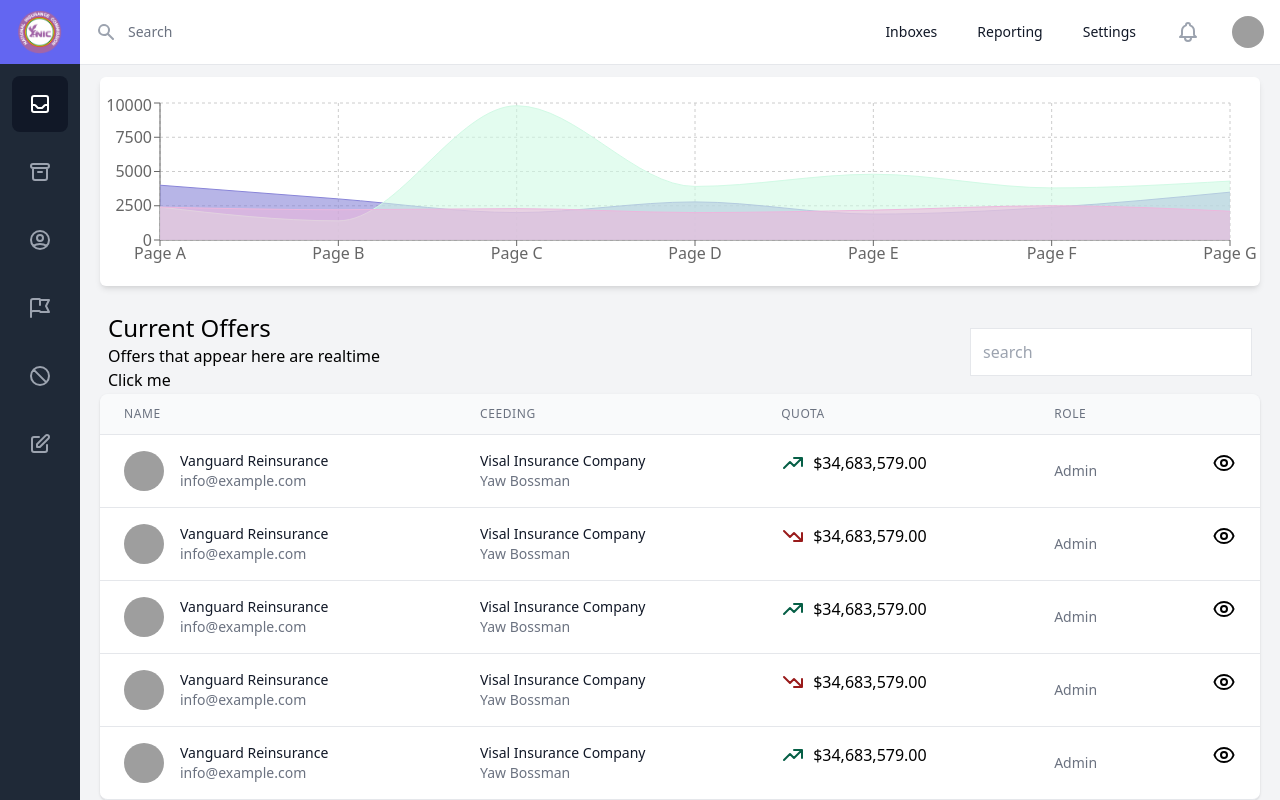
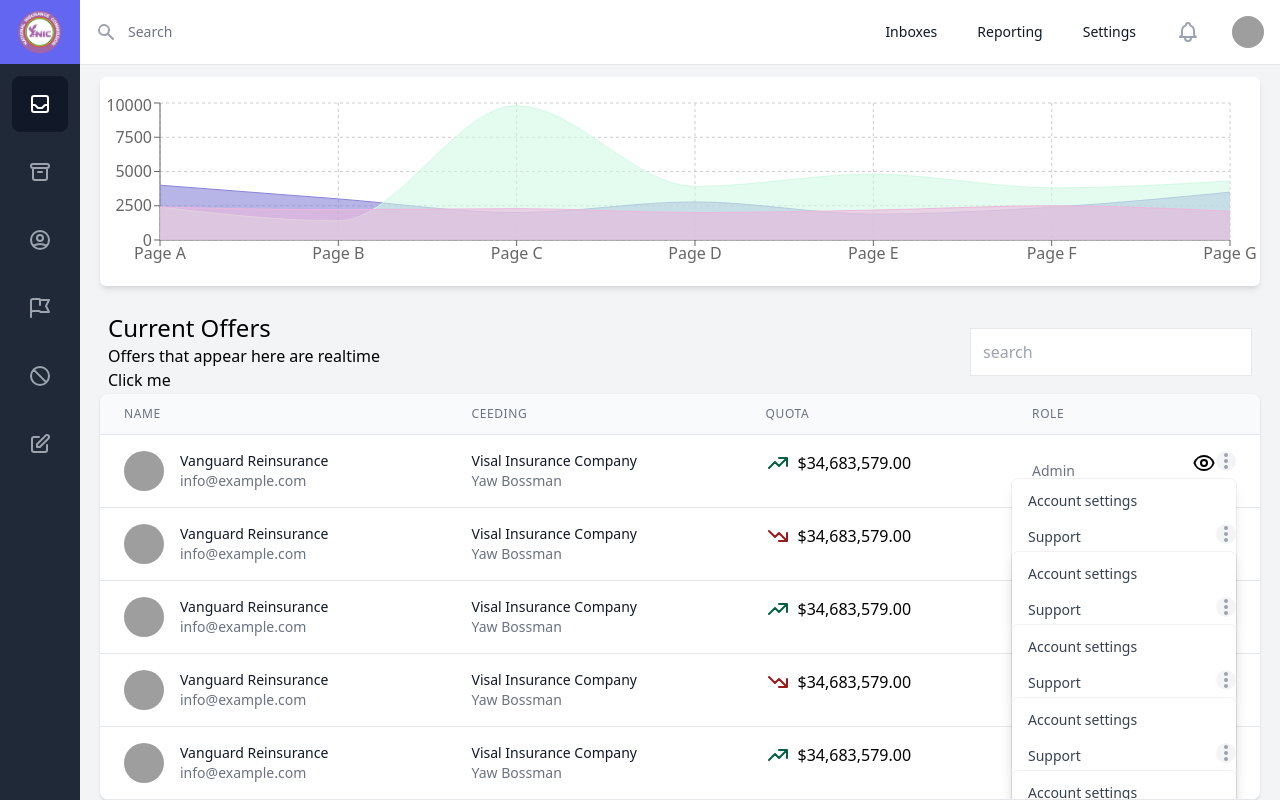
Before and after one commit to Khoby-790/template-nic, a React (Create React App) app: page / in a window 1280 px wide. Built offline with nearby package versions, Linux system fonts and the light colour scheme; grey boxes are pictures that could not be loaded.

Commit message:
--- Auto-Git Commit ---

```diff
--- a/src/pages/Dashboard/components/OfferLisitngItem.tsx
+++ b/src/pages/Dashboard/components/OfferLisitngItem.tsx
@@ -49,6 +49,44 @@ const OfferLisitngItem = (props: Props) => {
                         <path strokeLinecap="round" strokeLinejoin="round" strokeWidth={2} d="M15 12a3 3 0 11-6 0 3 3 0 016 0z" />
                         <path strokeLinecap="round" strokeLinejoin="round" strokeWidth={2} d="M2.458 12C3.732 7.943 7.523 5 12 5c4.478 0 8.268 2.943 9.542 7-1.274 4.057-5.064 7-9.542 7-4.477 0-8.268-2.943-9.542-7z" />
                     </svg>
+                    <Fragment>
+                        {/* <!-- This example requires Tailwind CSS v2.0+ --> */}
+                        <div className="relative inline-block text-left">
+                            <div>
+                                <button className="bg-gray-100 rounded-full flex items-center text-gray-400 hover:text-gray-600 focus:outline-none focus:ring-2 focus:ring-offset-2 focus:ring-offset-gray-100 focus:ring-indigo-500" id="options-menu" aria-haspopup="true" aria-expanded="true">
+                                    <span className="sr-only">Open options</span>
+                                    {/* <!-- Heroicon name: solid/dots-vertical --> */}
+                                    <svg className="h-5 w-5" xmlns="http://www.w3.org/2000/svg" viewBox="0 0 20 20" fill="currentColor" aria-hidden="true">
+                                        <path d="M10 6a2 2 0 110-4 2 2 0 010 4zM10 12a2 2 0 110-4 2 2 0 010 4zM10 18a2 2 0 110-4 2 2 0 010 4z" />
+                                    </svg>
+                                </button>
+                            </div>
+
+                            {/* <!--
+    Dropdown panel, show/hide based on dropdown state.
+
+    Entering: "transition ease-out duration-100"
+      From: "transform opacity-0 scale-95"
+      To: "transform opacity-100 scale-100"
+    Leaving: "transition ease-in duration-75"
+      From: "transform opacity-100 scale-100"
+      To: "transform opacity-0 scale-95"
+  --> */}
+                            <div className="origin-top-right absolute right-0 mt-2 w-56 rounded-md shadow-lg bg-white ring-1 ring-black ring-opacity-5">
+                                <div className="py-1" role="menu" aria-orientation="vertical" aria-labelledby="options-menu">
+                                    <a href="#" className="block px-4 py-2 text-sm text-gray-700 hover:bg-gray-100 hover:text-gray-900" role="menuitem">Account settings</a>
+                                    <a href="#" className="block px-4 py-2 text-sm text-gray-700 hover:bg-gray-100 hover:text-gray-900" role="menuitem">Support</a>
+                                    <a href="#" className="block px-4 py-2 text-sm text-gray-700 hover:bg-gray-100 hover:text-gray-900" role="menuitem">License</a>
+                                    <form method="POST" action="#">
+                                        <button type="submit" className="block w-full text-left px-4 py-2 text-sm text-gray-700 hover:bg-gray-100 hover:text-gray-900 focus:outline-none focus:bg-gray-100 focus:text-gray-900" role="menuitem">
+                                            Sign out
+        </button>
+                                    </form>
+                                </div>
+                            </div>
+                        </div>
+
+                    </Fragment>
                 </td>
             </tr>
 
```
